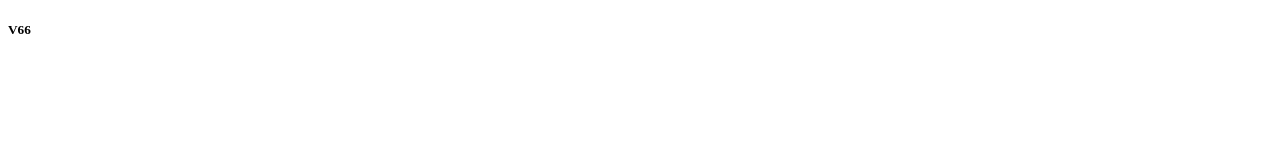
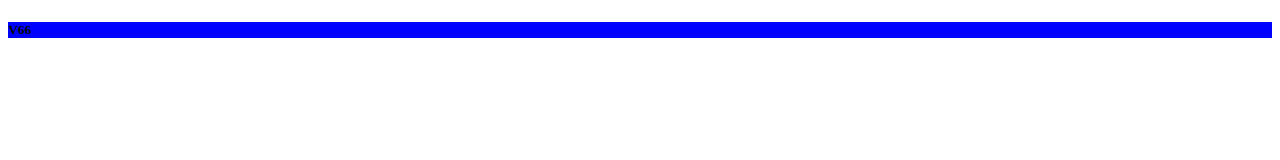
Before and after one commit to jitesh1812/myrep, a plain HTML site: page index.html in a window 1280 px wide. Drawn offline with Linux system fonts and the light colour scheme.

Commit message:
this is d website

```diff
--- a/index.html
+++ b/index.html
@@ -4,6 +4,7 @@
     <meta charset="UTF-8">
     <meta name="viewport" content="width=device-width, initial-scale=1.0">
     <title>Document</title>
+    <link rel="stylesheet" href="style.css">
 </head>
 <body>
     <h5>V66</h5>
--- /dev/null
+++ b/style.css
@@ -0,0 +1,3 @@
+h5 {
+    background-color: blue;
+}
```
